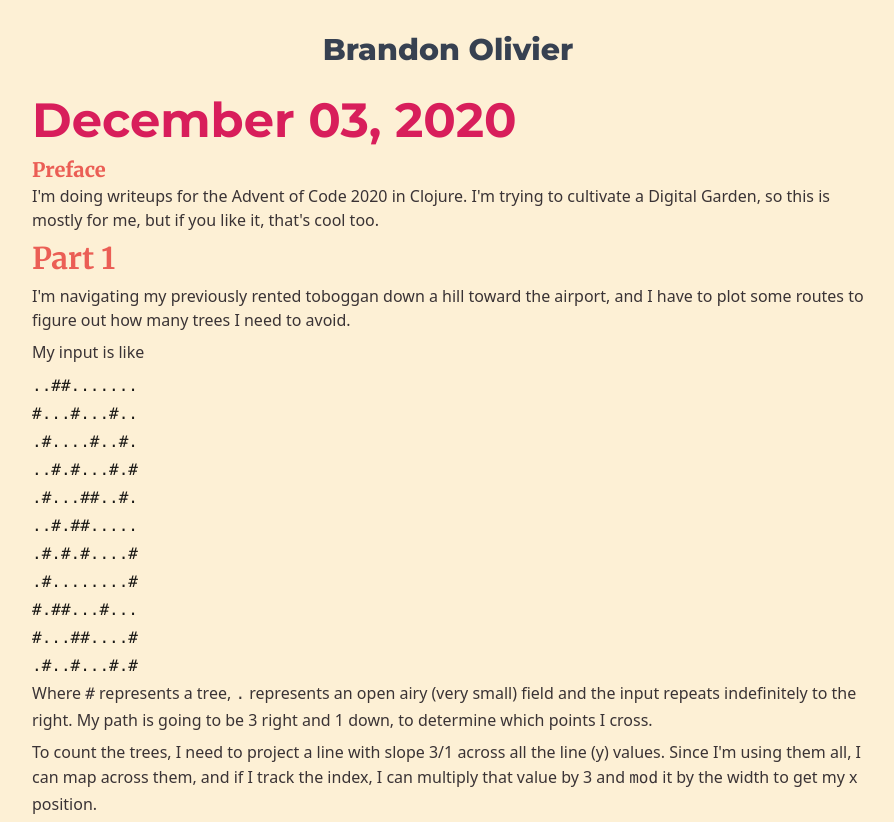
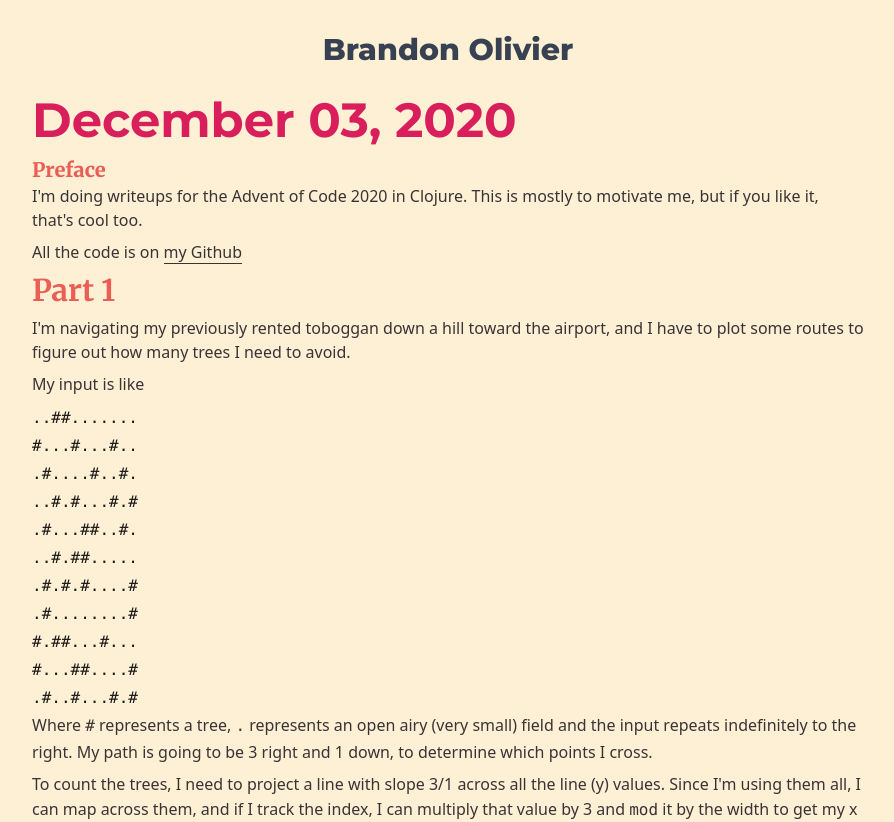
Before and after one commit to bolivier/bolivier.github.io, a Gatsby site: page /advent-2020/3/ in a window 1280 px wide. Shown: the top 822 px of the page, without its empty margins (192-1086 px from the left). Built offline with nearby package versions, Linux system fonts and the light colour scheme; Gatsby itself is replaced by a stand-in of ours; some packages are replaced by stand-ins of ours; code samples lack their colours.

Commit message:
Update advent template

```diff
--- a/src/templates/advent-template.js
+++ b/src/templates/advent-template.js
@@ -32,8 +32,11 @@ class AdventTemplate extends React.Component {
           </header>
           <h3 className="text-xl text-primary mt-3 font-extrabold">Preface</h3>
           <p>
-            I'm doing writeups for the Advent of Code 2020 in Clojure.  I'm trying to cultivate a Digital Garden, so
-            this is mostly for me, but if you like it, that's cool too.
+            I'm doing writeups for the Advent of Code 2020 in Clojure. This is mostly
+            to motivate me, but if you like it, that's cool too.
+          </p>
+          <p>
+            All the code is on <Link href="https://github.com/bolivier/advent-of-code-2020">my Github</Link>
           </p>
           <section dangerouslySetInnerHTML={{ __html: post.html }} />
           <hr
```
